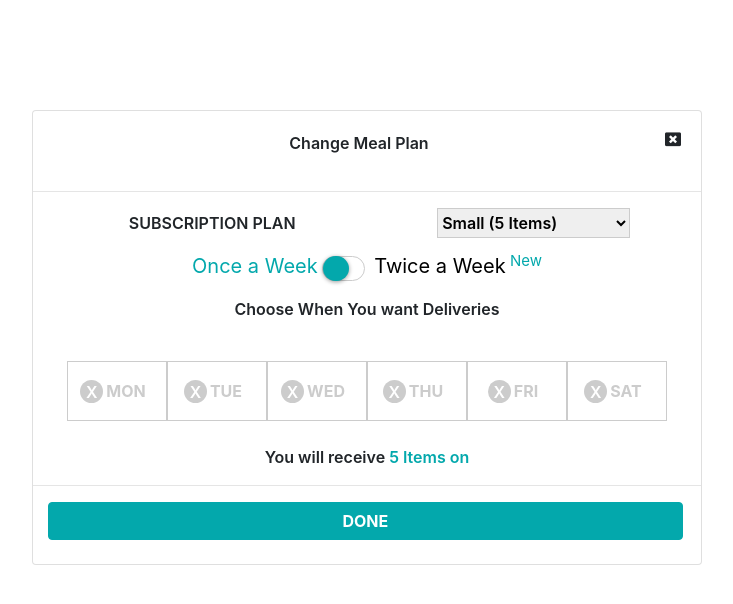
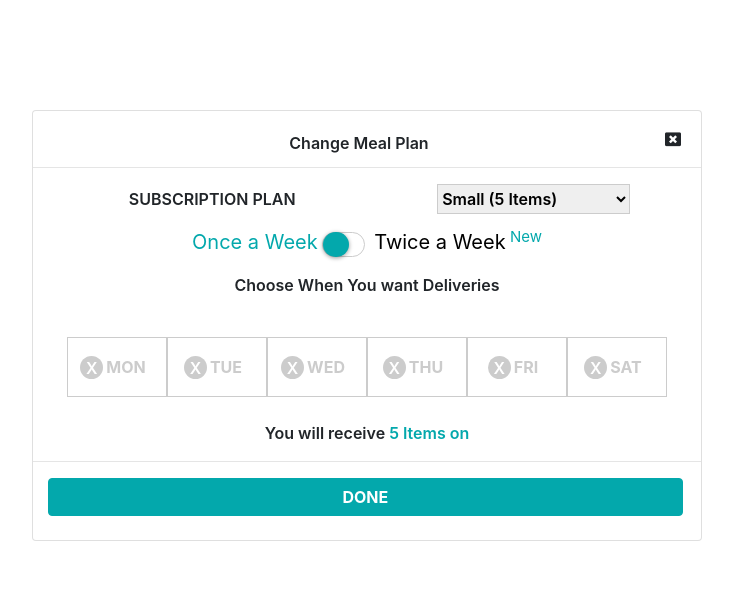
Before and after one commit to yaswanthkoneri/LMIH-Technologies, a plain HTML site: page lmih.html in a window 1280 px wide. Shown: the whole page, without its empty margins (273-1006 px from the left). Drawn offline with nearby package versions, Linux system fonts and the light colour scheme.

Commit message:
card body height fixed

```diff
--- a/style.css
+++ b/style.css
@@ -59,6 +59,7 @@ sup{
     padding:-0.25rem !important;
     text-align: center;
     font-weight: 600;
+    height: 0px;
 }
 
 .container{
```
